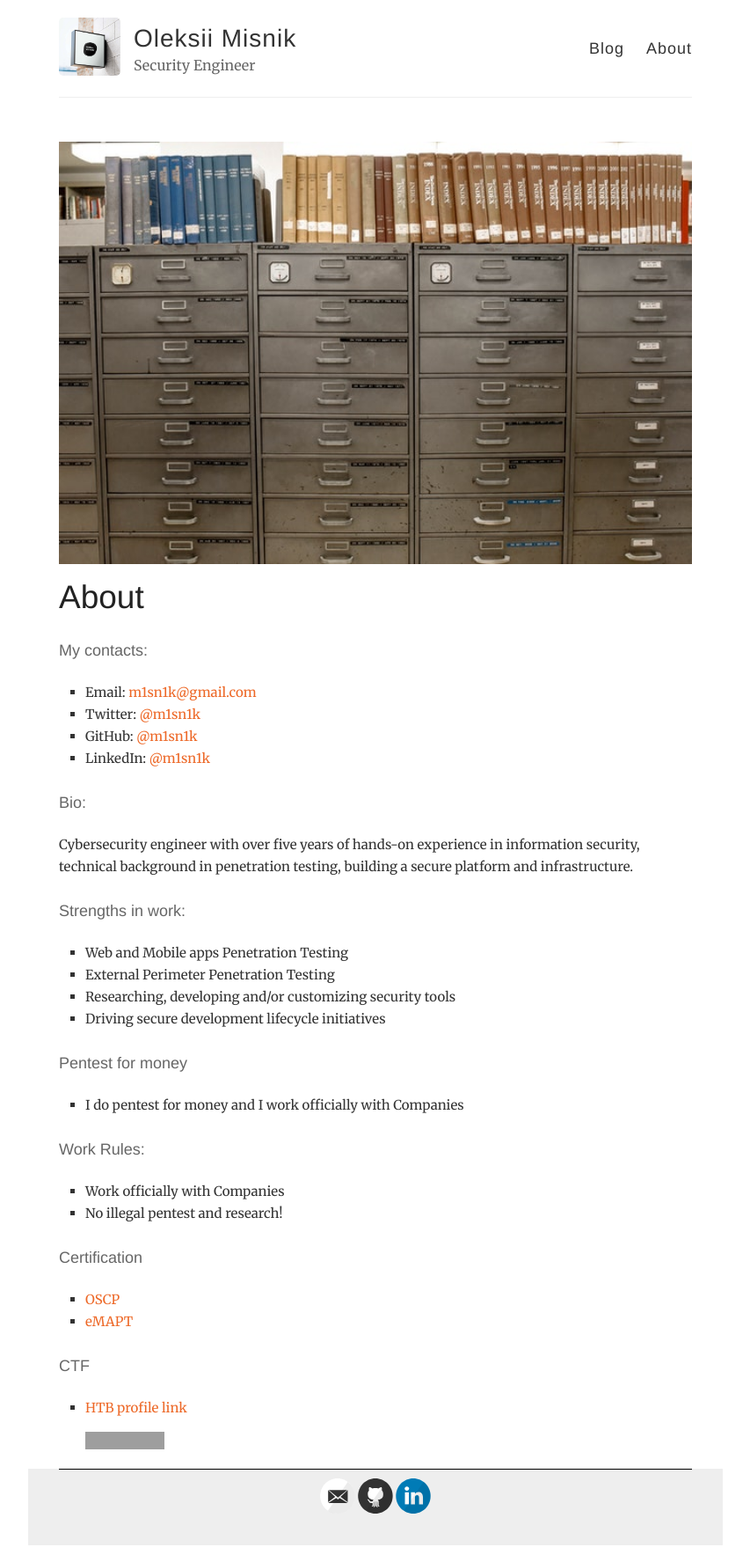
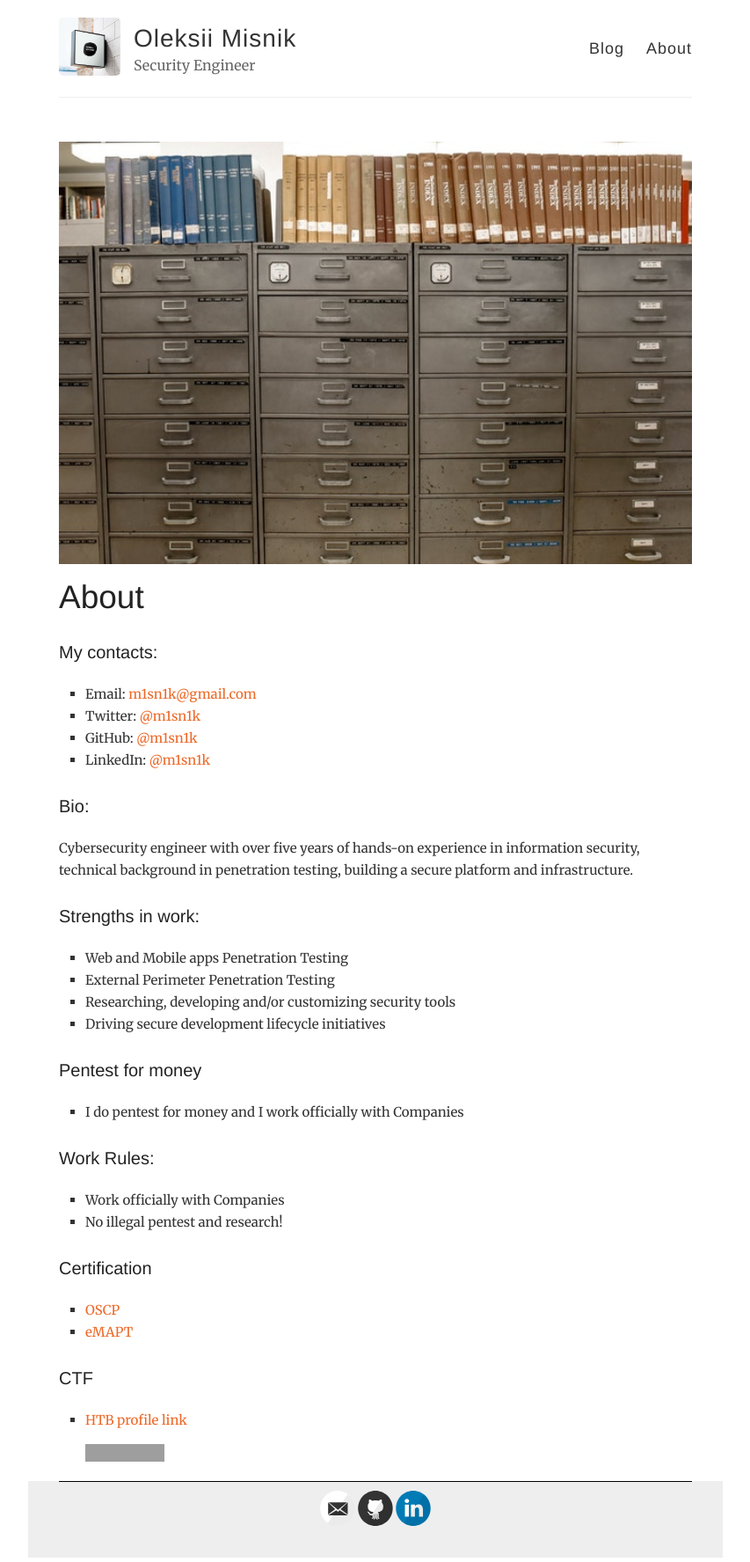
Before and after one commit to m1sn1k/m1sn1k.github.io, a Jekyll site: the page built from about.html, in a window 1280 px wide. Shown: the whole page at 88% size, without its empty margins (213-1066 px from the left). Built offline with Jekyll 4.4.1, drawn with Linux system fonts in a browser that asks for light colours; grey boxes are pictures that could not be loaded.

Commit message:
Testing own site

```diff
--- a/about.html
+++ b/about.html
@@ -16,7 +16,7 @@ permalink: /about/
 <h1 class="post-title">About</h1>
 <link rel="stylesheet" type="text/css" href="https://m1sn1k.github.io/styles.css">
 
-<h4>My contacts:</h4>
+<h3>My contacts:</h3>
 
 <ul>
 <li>Email: <a href="mailto:m1sn1k@gmail.com">m1sn1k@gmail.com</a></li>
@@ -25,9 +25,9 @@ permalink: /about/
 <li>LinkedIn: <a href="https://www.linkedin.com/in/m1sn1k/">@m1sn1k</a></li>
 </ul>
 
-<h4 class="has-line-data" data-line-start="6" data-line-end="7">Bio:</h4>
+<h3 class="has-line-data" data-line-start="6" data-line-end="7">Bio:</h3>
 <p class="has-line-data" data-line-start="4" data-line-end="5">Cybersecurity engineer with over five years of hands-on experience in information security, technical background in penetration testing, building a secure platform and infrastructure.</p>
-<h4 class="has-line-data" data-line-start="6" data-line-end="7">Strengths in work:</h4>
+<h3 class="has-line-data" data-line-start="6" data-line-end="7">Strengths in work:</h3>
 <ul>
 <li class="has-line-data" data-line-start="9" data-line-end="10">Web and Mobile apps Penetration Testing</li>
 <li class="has-line-data" data-line-start="11" data-line-end="12">External Perimeter Penetration Testing</li>
@@ -35,21 +35,21 @@ permalink: /about/
 <li class="has-line-data" data-line-start="8" data-line-end="9">Driving secure development lifecycle initiatives</li>
 
 </ul>
-<h4 class="code-line" data-line-start=12 data-line-end=13><a id="Pentest_for_money_12"></a>Pentest for money</h4>
+<h3 class="code-line" data-line-start=12 data-line-end=13><a id="Pentest_for_money_12"></a>Pentest for money</h3>
 <ul>
 <li class="has-line-data" data-line-start="14" data-line-end="16">I do pentest for money and I work officially with Companies</li>
 </ul>
-<h4 class="code-line" data-line-start=16 data-line-end=17><a id="Work_Rules_16"></a>Work Rules:</h4>
+<h3 class="code-line" data-line-start=16 data-line-end=17><a id="Work_Rules_16"></a>Work Rules:</h3>
 <ul>
 <li class="has-line-data" data-line-start="17" data-line-end="18">Work officially with Companies</li>
 <li class="has-line-data" data-line-start="18" data-line-end="20">No illegal pentest and research!</li>
 </ul>
-<h4 class="code-line" data-line-start=20 data-line-end=21><a id="Certification_20"></a>Certification</h4>
+<h3 class="code-line" data-line-start=20 data-line-end=21><a id="Certification_20"></a>Certification</h3>
 <ul>
 <li class="has-line-data" data-line-start="22" data-line-end="23"><a href="https://www.offensive-security.com/pwk-oscp/">OSCP</a></li>
 <li class="has-line-data" data-line-start="23" data-line-end="25"><a href="https://elearnsecurity.com/product/emapt-certification/">eMAPT</a></li>
 </ul>
-<h4 class="code-line" data-line-start=20 data-line-end=21><a id="CTF"></a>CTF</h4>
+<h3 class="code-line" data-line-start=20 data-line-end=21><a id="CTF"></a>CTF</h3>
 <ul>
 <li class="has-line-data" data-line-start="22" data-line-end="23"><a href="https://www.hackthebox.eu/home/users/profile/576">HTB profile link</a></li>
 
```
